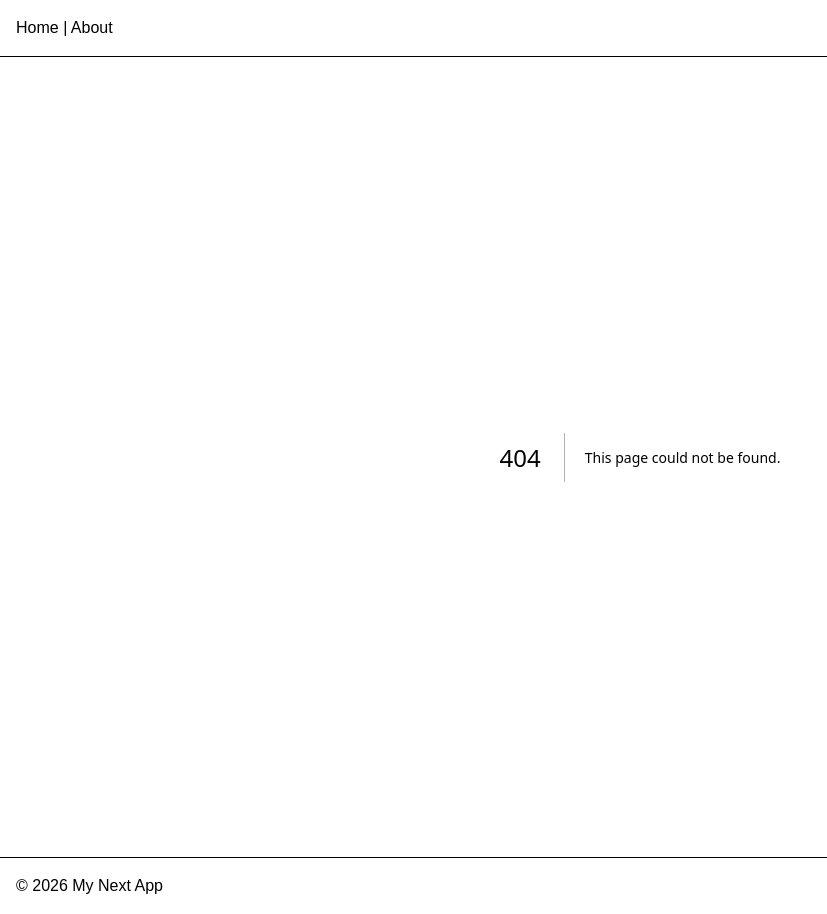
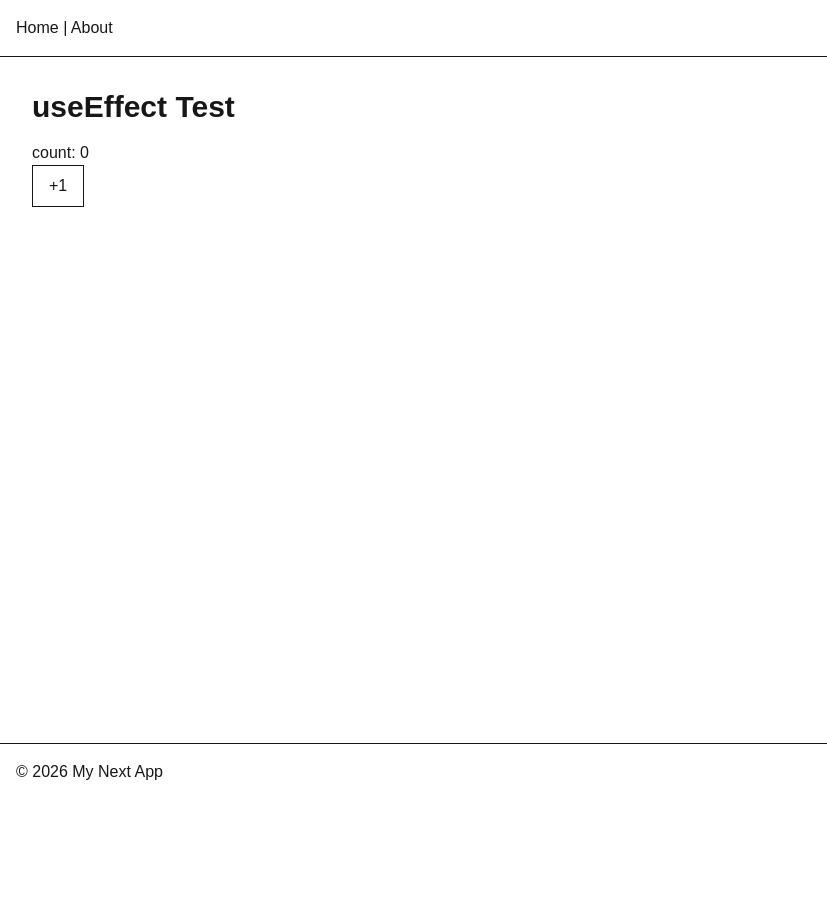
Before and after one commit to mae134/nextjs-practice, a Next.js app: page /use-effect in a window 1280 px wide. Before the commit this address had no page. Shown: the whole page, without its empty margins (0-827 px from the left). After the commit the page ends 800 px from the top, so only its background shows below. Built offline with nearby package versions, Linux system fonts and the light colour scheme.

Commit message:
feat: add useEffect examples

```diff
--- /dev/null
+++ b/src/app/use-effect/page.tsx
@@ -0,0 +1,28 @@
+"use client"
+
+import { useEffect, useState } from "react"
+
+export default function UseEffectPage() {
+  const [count, setCount] = useState(0)
+
+  useEffect(() => {
+    console.log("countが変わりました", count)
+  }, [count])
+
+  return (
+    <main className="p-8">
+      <h1 className="text-3xl font-bold">
+        useEffect Test
+      </h1>
+
+      <p className="mt-4">count: {count}</p>
+
+      <button
+        onClick={() => setCount(count + 1)}
+        className="border px-4 py-2"
+      >
+        +1
+      </button>
+    </main>
+  )
+}
```
